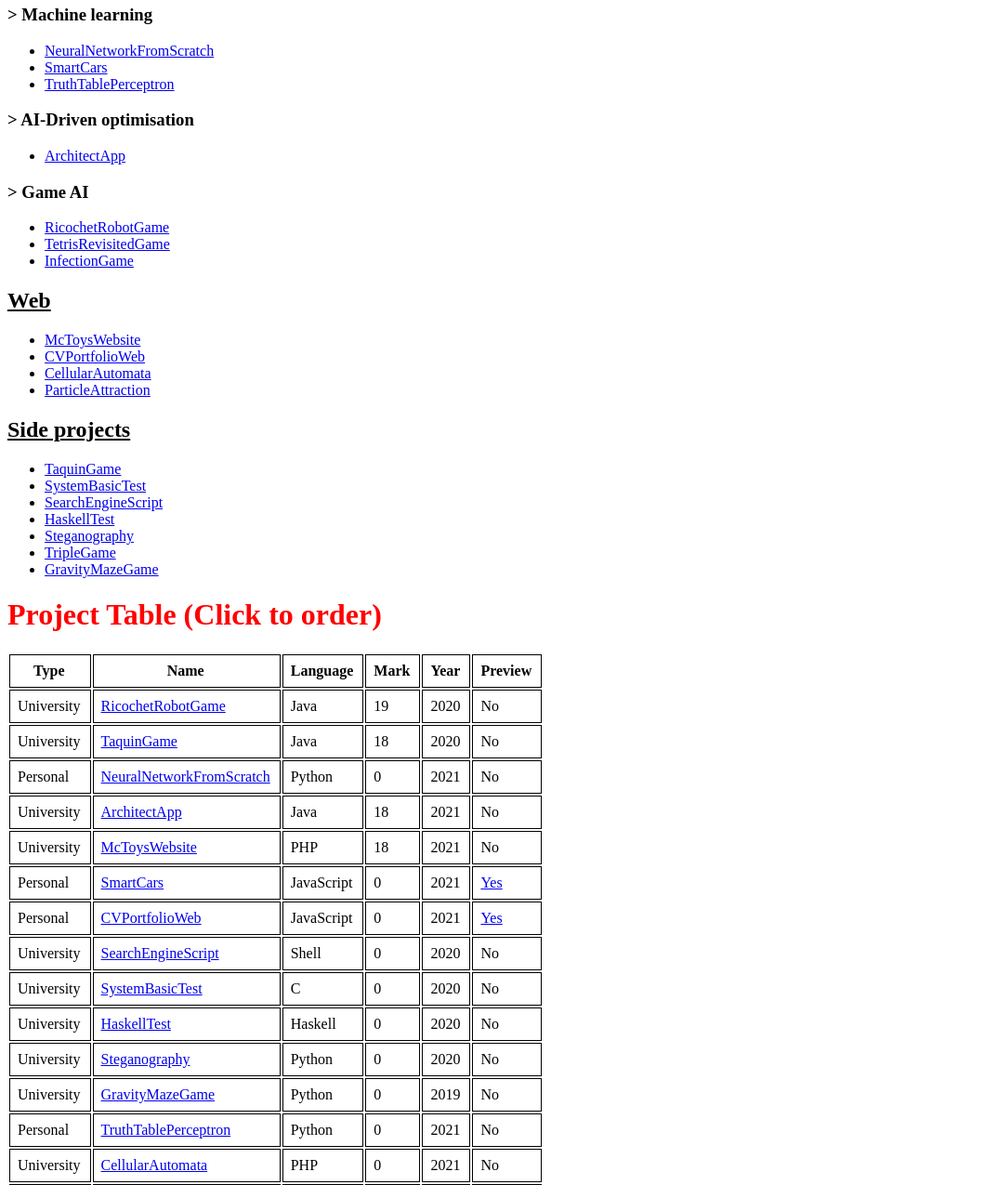
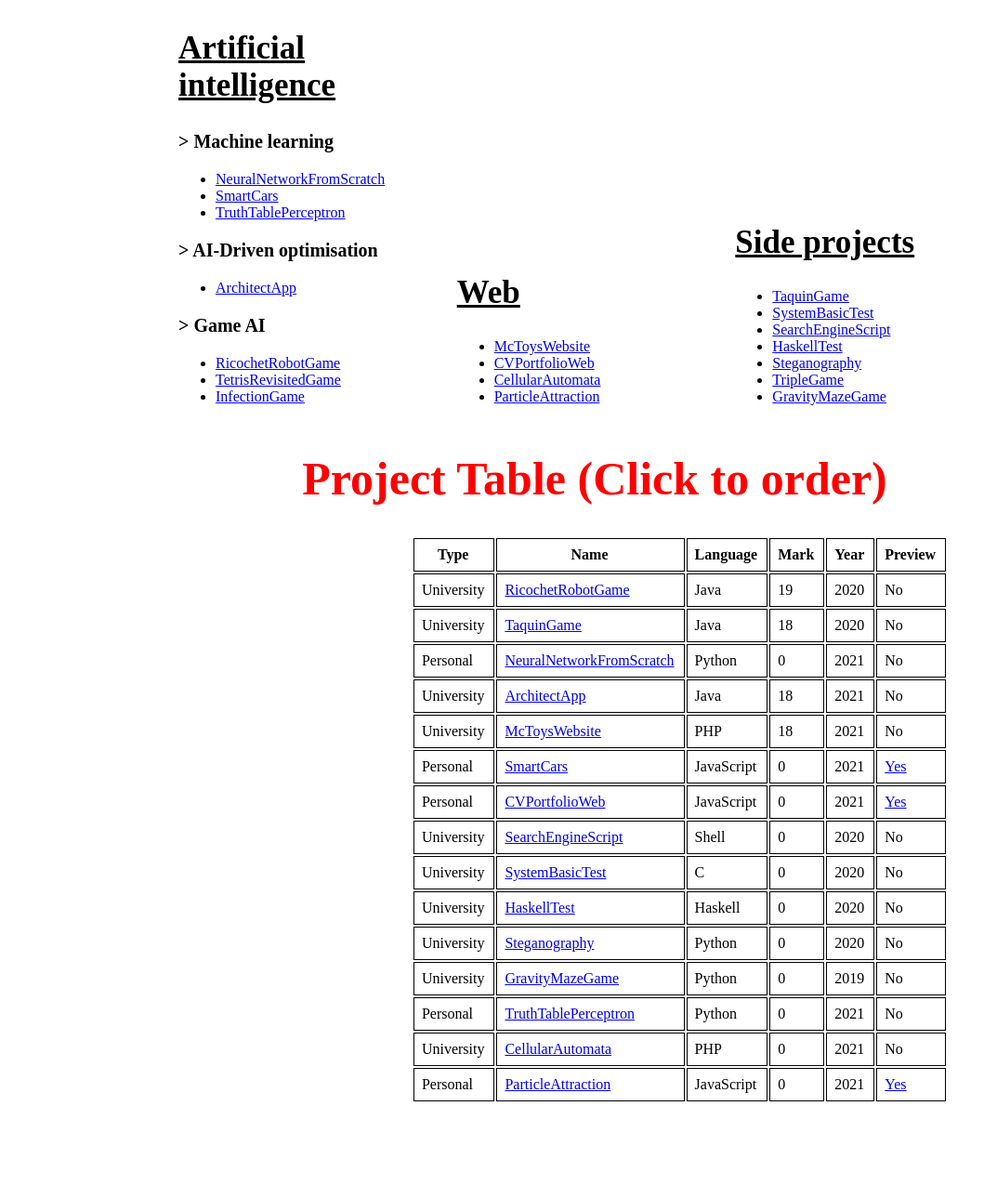
Before and after one commit to hanzopgp/ProjectList, a plain HTML site: page index.html in a window 1280 px wide. Shown: the part 122-1397 px from the top of the page at 93% size, without its empty margins (0-1073 px from the left). After the commit the page ends 1317 px from the top, so only its background shows below. Drawn offline with Linux system fonts and the light colour scheme.

Commit message:
adding some css

```diff
--- a/index.html
+++ b/index.html
@@ -21,6 +21,8 @@
     <div id="content">
         <h1>Project List</h1>
 
+        <div id="list-project">
+            <div class="inline-list">
                 <h2>Artificial intelligence</h2>
                 <h3>> Machine learning</h3>
                 <ul>
@@ -52,7 +54,9 @@
                         <a target="_blank" href="https://github.com/hanzopgp/InfectionGame">InfectionGame</a>
                     </li>
                 </ul>
+            </div>
 
+            <div class="inline-list">
                 <h2>Web</h2>
                 <ul>
                     <li>
@@ -68,7 +72,9 @@
                         <a target="_blank" href="https://github.com/hanzopgp/ParticleAttraction">ParticleAttraction</a>
                     </li>
                 </ul>
+            </div>
 
+            <div class="inline-list">
                 <h2>Side projects</h2>
                 <ul>
                     <li>
@@ -93,8 +99,11 @@
                         <a target="_blank" href="https://github.com/hanzopgp/GravityMazeGame">GravityMazeGame</a>
                     </li>
                 </ul>
+            </div>
+        </div>
 
         <h1>Project Table (Click to order)</h1>
+        <div id="table-project">
             <table id="myTable">
                 <tr>
                 <!--When a header is clicked, run the sortTable function, with a parameter, 0 for sorting by names, 1 for sorting by country:-->
@@ -226,7 +235,7 @@
                     <td><a target="_blank" href="https://hanzopgp.github.io/ParticleAttraction/">Yes</a></td>
                 </tr>
             </table>
-
+        </div>
     </div>
 
 </body>
--- a/style.css
+++ b/style.css
@@ -1,9 +1,27 @@
 h1 {
     color : red;
+    font-size: 50px;
+    text-align: center;
 }
 
 h2 {
     text-decoration: underline;
+    font-size: 35px;
+}
+
+h3 {
+    font-size: 20px;
+}
+
+body{
+    width: 70%;
+    margin-left: 15%;
+}
+
+.inline-list{
+    display: inline-block;
+    width : 33%;
+    height: 100%;
 }
 
 td, th{
@@ -11,3 +29,7 @@ td, th{
     padding-right: 10px;
     border: 1px solid black;
 }
+
+#table-project {
+    margin-left: 28%;
+}
```
Lines whose indentation alone changed are shown as unchanged.
